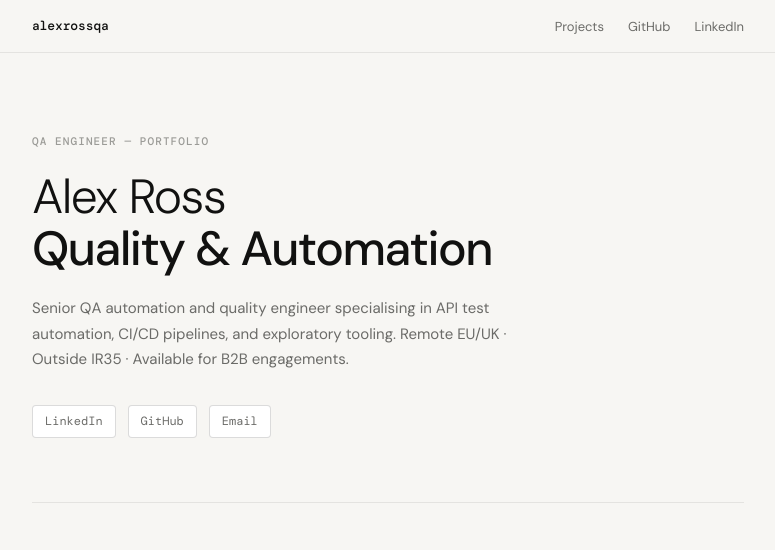
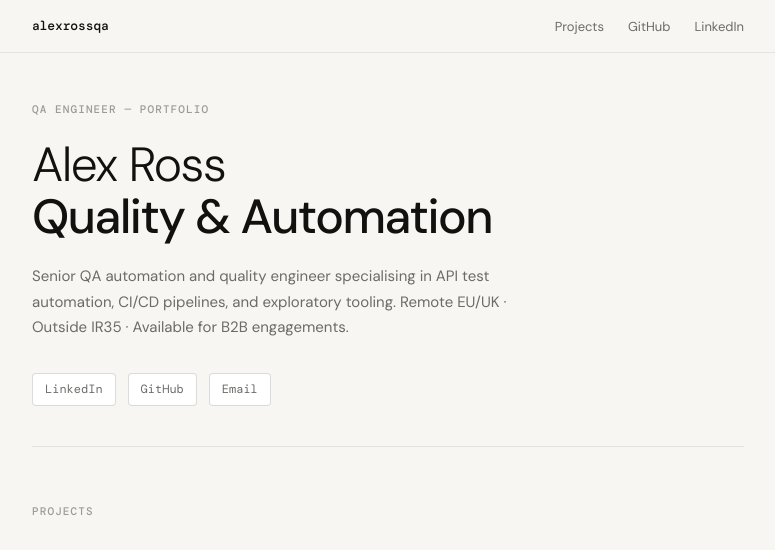
Before and after one commit to alexrossqa/alexrossqa.github.io, a plain HTML site: page index.html in a window 1280 px wide. Shown: the top 550 px of the page, without its empty margins (252-1027 px from the left). Drawn offline with nearby package versions, Linux system fonts and the light colour scheme.

Commit message:
reduce hero padding

```diff
--- a/index.html
+++ b/index.html
@@ -80,7 +80,7 @@
 
     /* HERO */
     .hero {
-      padding: 5rem 0 4rem;
+      padding: 3rem 0 2.5rem;
       border-bottom: 1px solid var(--border);
     }
     .hero-eyebrow {
```
